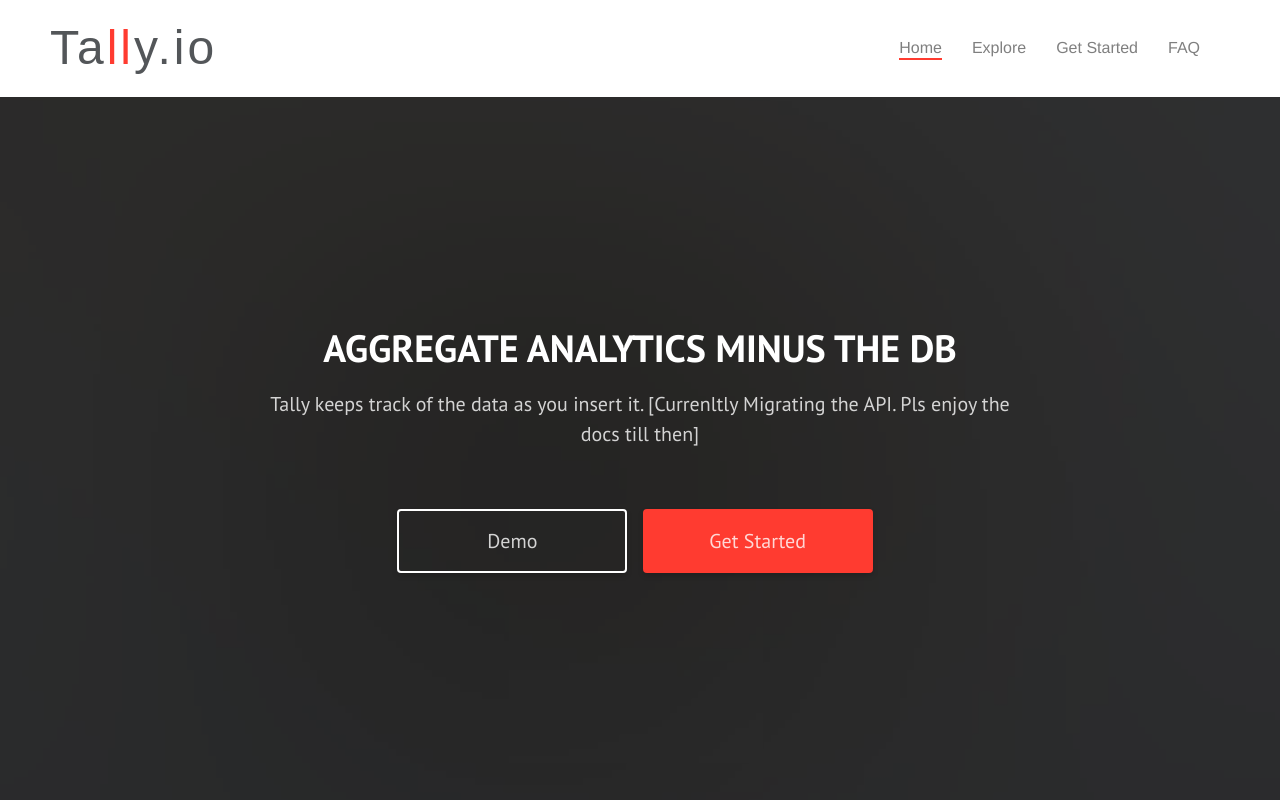
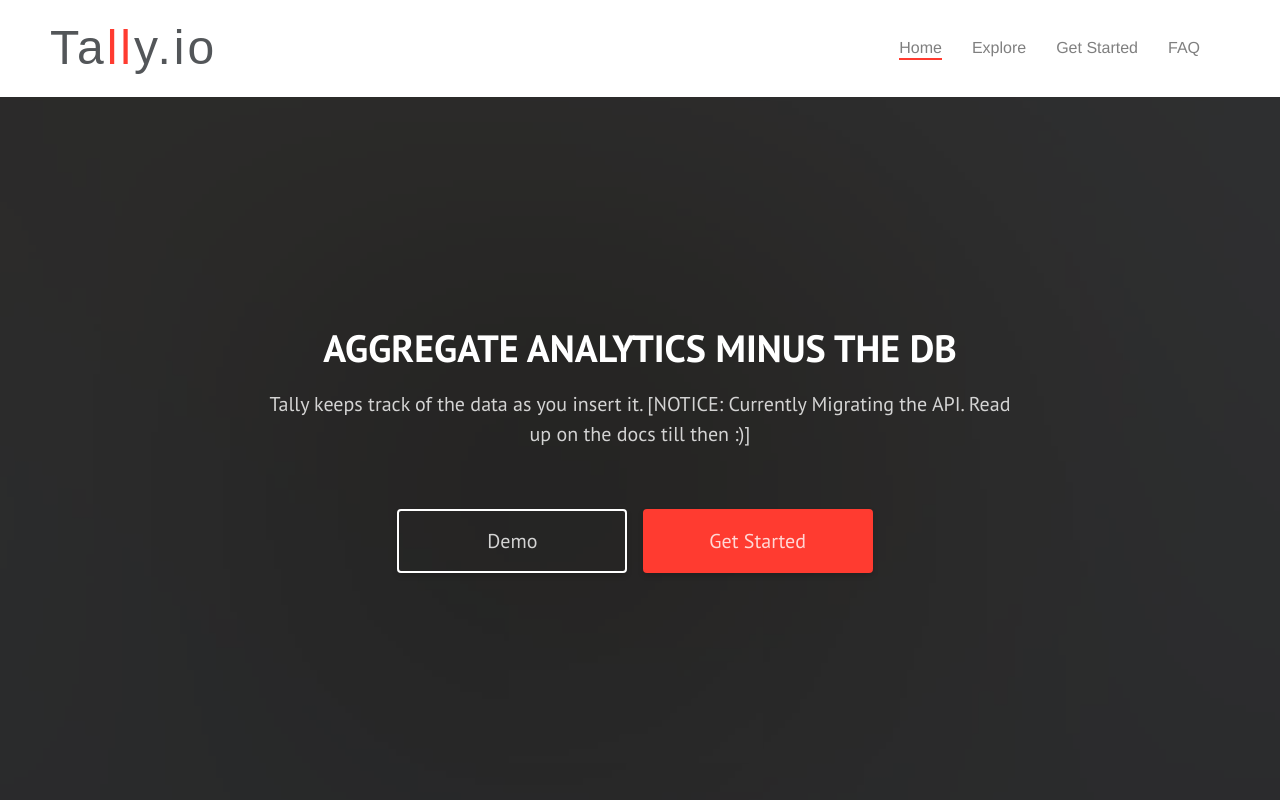
Before and after one commit to rlingineni/tally.io, a plain HTML site: page index.html in a window 1280 px wide. Shown: the top 800 px of the page. Drawn offline with Linux system fonts and the light colour scheme; some packages are replaced by stand-ins of ours; no server answers; files whose address does not match are found by name.

Commit message:
update notice

```diff
--- a/index.html
+++ b/index.html
@@ -98,7 +98,7 @@
 					<div class="row">
 						<div class="col-md-8 col-md-offset-2">
 							<h1 class="to-animate">Aggregate Analytics minus the DB</h1>
-							<h2 class="to-animate">Tally keeps track of the data as you insert it. [Currenltly Migrating the API. Pls enjoy the docs till then]</h2>
+							<h2 class="to-animate">Tally keeps track of the data as you insert it. [NOTICE: Currently Migrating the API. Read up on the docs till then :)]</h2>
 							<div class="call-to-action">
 								<a href="#" class="demo to-animate">Demo</a>
 								<a href="docs/index.html" class="download to-animate">Get Started</a>
```
